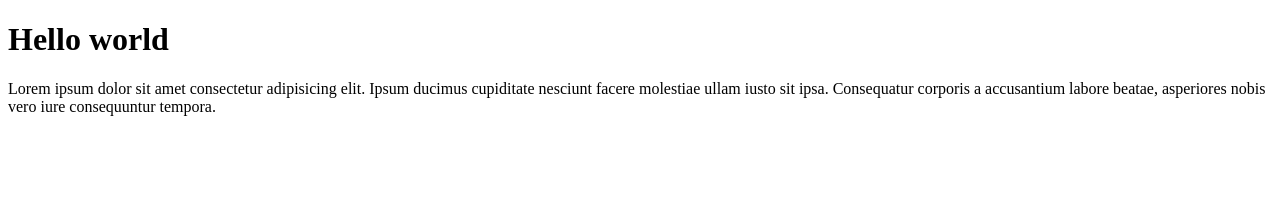
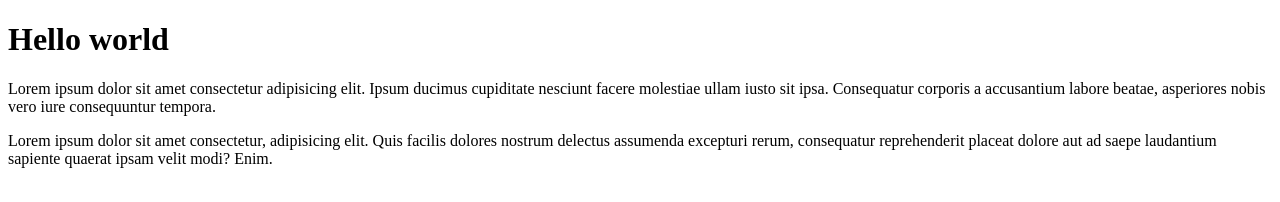
Before and after one commit to pedrodamiaoluz/git_github, a plain HTML site: page index.html in a window 1280 px wide. Drawn offline with Linux system fonts and the light colour scheme.

Commit message:
Adicionei mais um paragrafo

```diff
--- a/index.html
+++ b/index.html
@@ -8,5 +8,6 @@
 <body>
     <h1>Hello world</h1>
     <p>Lorem ipsum dolor sit amet consectetur adipisicing elit. Ipsum ducimus cupiditate nesciunt facere molestiae ullam iusto sit ipsa. Consequatur corporis a accusantium labore beatae, asperiores nobis vero iure consequuntur tempora.</p>
+    <p>Lorem ipsum dolor sit amet consectetur, adipisicing elit. Quis facilis dolores nostrum delectus assumenda excepturi rerum, consequatur reprehenderit placeat dolore aut ad saepe laudantium sapiente quaerat ipsam velit modi? Enim.</p>
 </body>
 </html>
```
